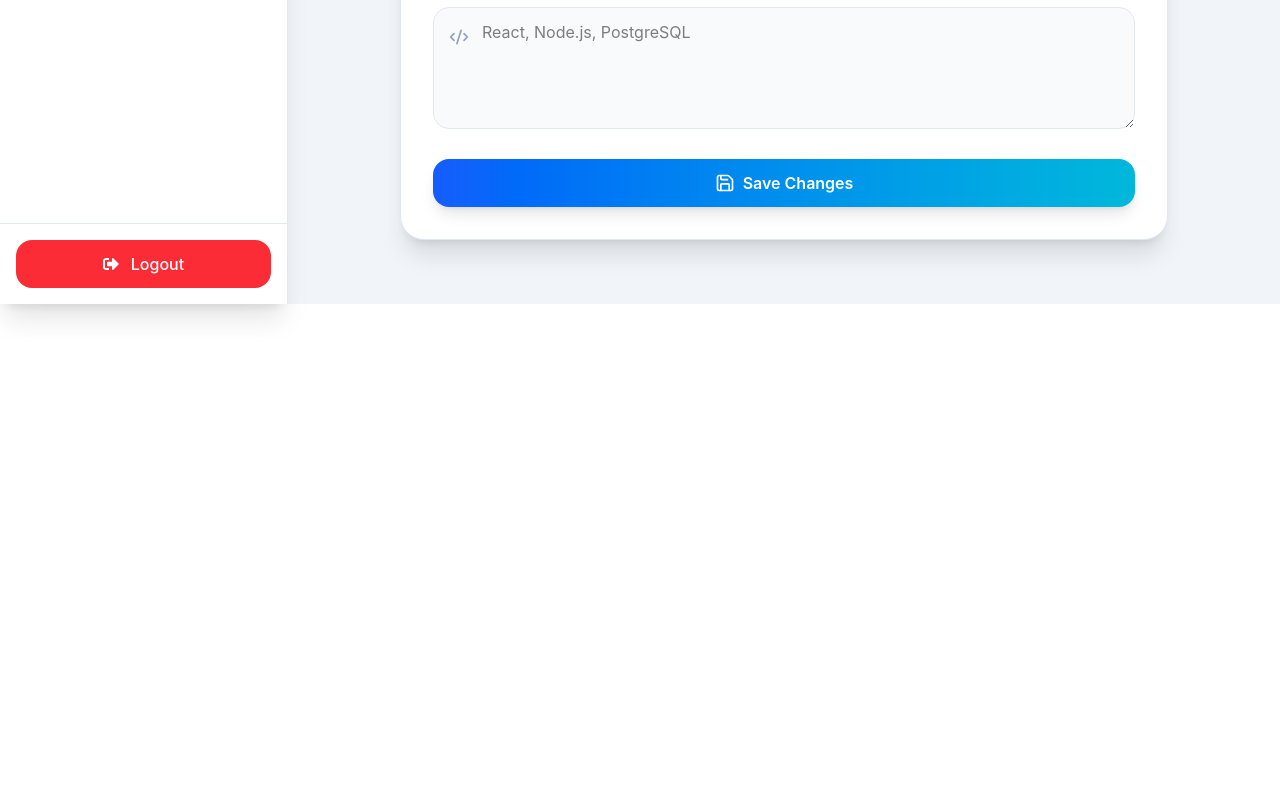
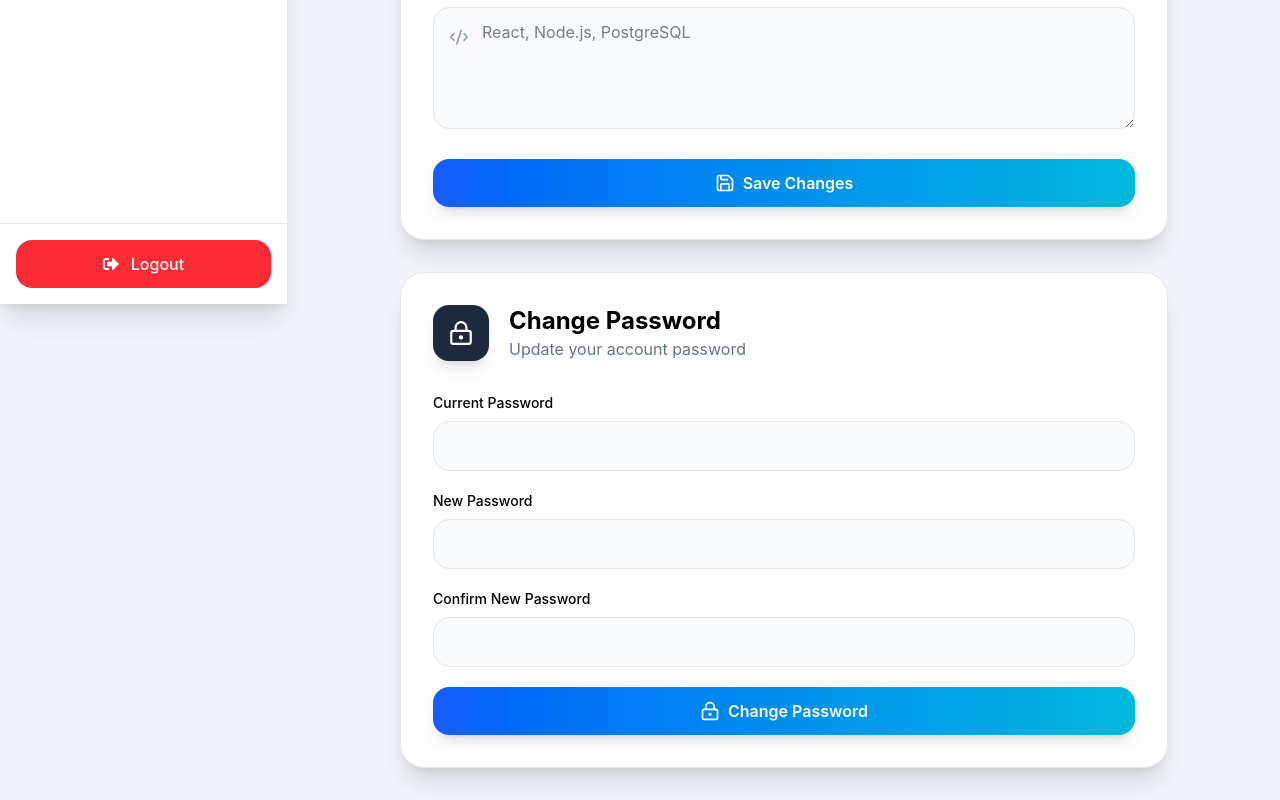
Before and after one commit to TejasChaudhari-30/AI-Resume-Analyzer-Mock-Interview-Career-Preparation-Platform, a React (Vite) app in the folder frontend/ai-interview-frontend/: page /profile in a window 1280 px wide. Shown: the part 496-1296 px from the top of the page. Before the commit the page ends 800 px from the top, so only its background shows below. Built offline with nearby package versions, Linux system fonts and the light colour scheme; no server answers; sample sign-in values are in the browser's storage.

Commit message:
added change password feature

```diff
--- a/frontend/ai-interview-frontend/src/pages/sidebarFeatures/Profile.jsx
+++ b/frontend/ai-interview-frontend/src/pages/sidebarFeatures/Profile.jsx
@@ -5,7 +5,8 @@ import {
     Mail,
     Briefcase,
     Code2,
-    Save
+    Save,
+    LockKeyhole
 } from "lucide-react";
 
 import api from "../../api/backendapi.jsx";
@@ -25,7 +26,14 @@ function Profile() {
     const [message, setMessage] = useState("");
 
     const [loading, setLoading] = useState(false);
+    const [passwordData, setPasswordData] = useState({
+        currentPassword: "",
+        newPassword: "",
+        confirmPassword: ""
+    });
 
+    const [passwordMessage, setPasswordMessage] = useState("");
+    const [passwordLoading, setPasswordLoading] = useState(false);
 
 
     useEffect(() => {
@@ -67,7 +75,78 @@ function Profile() {
     }
 
 
+    function handlePasswordChange(e) {
 
+        setPasswordData({
+            ...passwordData,
+            [e.target.name]: e.target.value
+        });
+
+    }
+
+
+    async function handlePasswordSubmit(e) {
+
+        e.preventDefault();
+
+        setPasswordMessage("");
+
+        if (
+            passwordData.newPassword !==
+            passwordData.confirmPassword
+        ) {
+            setPasswordMessage("New passwords do not match");
+            return;
+        }
+
+        if (passwordData.newPassword.length < 8) {
+            setPasswordMessage(
+                "Password must be at least 8 characters"
+            );
+            return;
+        }
+
+        setPasswordLoading(true);
+
+        try {
+
+            await api.post(
+                "/auth/change-password",
+                {
+                    currentPassword:
+                        passwordData.currentPassword,
+
+                    newPassword:
+                        passwordData.newPassword
+                }
+            );
+
+            setPasswordMessage(
+                "Password changed successfully"
+            );
+
+            setPasswordData({
+                currentPassword: "",
+                newPassword: "",
+                confirmPassword: ""
+            });
+
+        }
+        catch (error) {
+
+            setPasswordMessage(
+                error.response?.data?.message ||
+                "Failed to change password"
+            );
+
+        }
+        finally {
+
+            setPasswordLoading(false);
+
+        }
+
+    }
     function handleChange(e) {
 
         setFormData({
@@ -589,6 +668,249 @@ disabled:opacity-60
 
 
             </div>
+            <motion.div
+                initial={{
+                    opacity: 0,
+                    y: 30
+                }}
+                animate={{
+                    opacity: 1,
+                    y: 0
+                }}
+                transition={{
+                    duration: 0.6,
+                    delay: 0.1
+                }}
+                className="
+        mt-8
+        rounded-3xl
+        border
+        border-slate-200
+        bg-white
+        p-8
+        shadow-xl
+        dark:border-slate-800
+        dark:bg-[#181b21]
+    "
+            >
+
+                <div className="
+        mb-8
+        flex
+        items-center
+        gap-5
+    ">
+
+                    <div className="
+            flex
+            h-14
+            w-14
+            items-center
+            justify-center
+            rounded-2xl
+            bg-slate-800
+            text-white
+            shadow-lg
+            dark:bg-slate-700
+        ">
+                        <LockKeyhole size={26} />
+                    </div>
+
+                    <div>
+
+                        <h2 className="
+                text-2xl
+                font-bold
+                dark:text-white
+            ">
+                            Change Password
+                        </h2>
+
+                        <p className="
+                text-slate-500
+                dark:text-slate-400
+            ">
+                            Update your account password
+                        </p>
+
+                    </div>
+
+                </div>
+
+
+                <form
+                    onSubmit={handlePasswordSubmit}
+                    className="space-y-5"
+                >
+
+                    {/* Current Password */}
+
+                    <div>
+
+                        <label className="
+                mb-2
+                block
+                text-sm
+                font-medium
+                dark:text-slate-300
+            ">
+                            Current Password
+                        </label>
+
+                        <input
+                            type="password"
+                            name="currentPassword"
+                            value={passwordData.currentPassword}
+                            onChange={handlePasswordChange}
+                            required
+                            className="
+                    w-full
+                    rounded-2xl
+                    border
+                    border-slate-200
+                    bg-slate-50
+                    px-4
+                    py-3
+                    outline-none
+                    focus:border-blue-500
+                    dark:border-slate-700
+                    dark:bg-slate-900
+                    dark:text-white
+                "
+                        />
+
+                    </div>
+
+
+                    {/* New Password */}
+
+                    <div>
+
+                        <label className="
+                mb-2
+                block
+                text-sm
+                font-medium
+                dark:text-slate-300
+            ">
+                            New Password
+                        </label>
+
+                        <input
+                            type="password"
+                            name="newPassword"
+                            value={passwordData.newPassword}
+                            onChange={handlePasswordChange}
+                            required
+                            className="
+                    w-full
+                    rounded-2xl
+                    border
+                    border-slate-200
+                    bg-slate-50
+                    px-4
+                    py-3
+                    outline-none
+                    focus:border-blue-500
+                    dark:border-slate-700
+                    dark:bg-slate-900
+                    dark:text-white
+                "
+                        />
+
+                    </div>
+
+
+                    {/* Confirm Password */}
+
+                    <div>
+
+                        <label className="
+                mb-2
+                block
+                text-sm
+                font-medium
+                dark:text-slate-300
+            ">
+                            Confirm New Password
+                        </label>
+
+                        <input
+                            type="password"
+                            name="confirmPassword"
+                            value={passwordData.confirmPassword}
+                            onChange={handlePasswordChange}
+                            required
+                            className="
+                    w-full
+                    rounded-2xl
+                    border
+                    border-slate-200
+                    bg-slate-50
+                    px-4
+                    py-3
+                    outline-none
+                    focus:border-blue-500
+                    dark:border-slate-700
+                    dark:bg-slate-900
+                    dark:text-white
+                "
+                        />
+
+                    </div>
+
+
+                    {
+                        passwordMessage && (
+
+                            <p className="
+                    text-center
+                    text-sm
+                    text-emerald-500
+                ">
+                                {passwordMessage}
+                            </p>
+
+                        )
+                    }
+
+
+                    <button
+                        type="submit"
+                        disabled={passwordLoading}
+                        className="
+                flex
+                w-full
+                items-center
+                justify-center
+                gap-2
+                rounded-2xl
+                bg-gradient-to-r
+                from-blue-600
+                to-cyan-500
+                py-3
+                font-semibold
+                text-white
+                shadow-lg
+                transition
+                hover:-translate-y-1
+                disabled:opacity-60
+            "
+                    >
+
+                        <LockKeyhole size={20} />
+
+                        {
+                            passwordLoading
+                                ? "Changing..."
+                                : "Change Password"
+                        }
+
+                    </button>
+
+                </form>
+
+            </motion.div>
 
 
         </motion.div>
```
Also changed, not shown: 2 other files (tests, documents, lock files or other folders).
